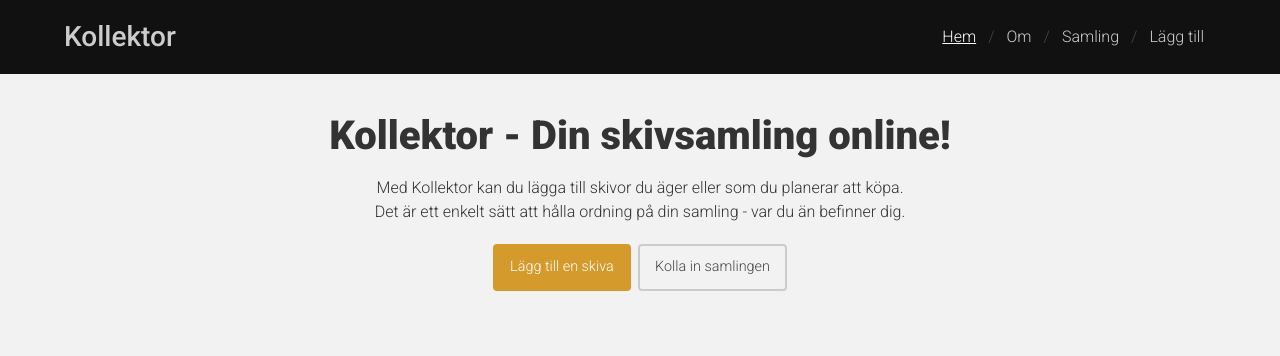
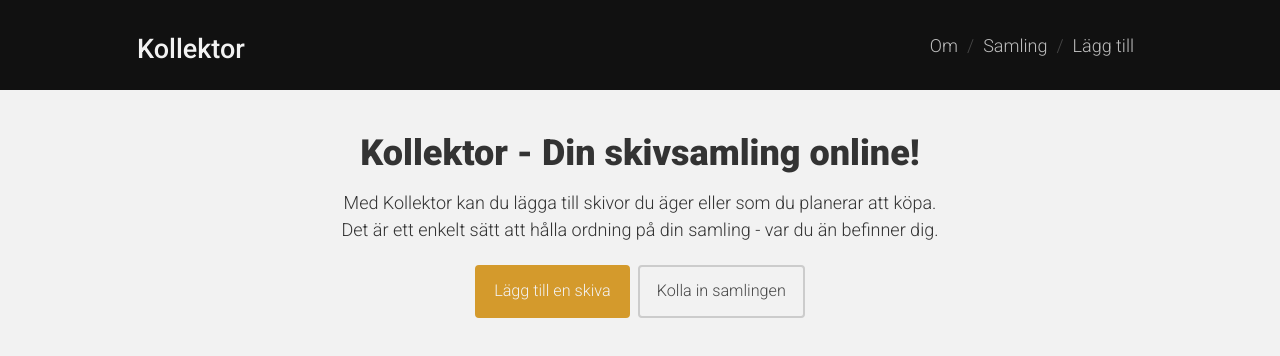
Before and after one commit to nlssn/kollektor-client, a Vue app: page /record in a window 1280 px wide. Shown: the top 356 px of the page. Built offline with nearby package versions, Linux system fonts and the light colour scheme.

Commit message:
Refactor and add responsive styles

```diff
--- a/src/App.vue
+++ b/src/App.vue
@@ -31,8 +31,7 @@ body {
   -moz-osx-font-smoothing: grayscale;
   background-color: #f2f2f2;
   color: #333333;
-  font-size: 17px;
-  font-size: 1em;
+  font-size: 15px;
   font-weight: 300;
   line-height: 1.5;
 }
@@ -42,9 +41,26 @@ p {
 }
 
 h1 {
-  font-size: 2.5em;
+  font-size: 2em;
   margin-bottom: .25em;
   font-weight: 900;
+}
+
+h2 {
+  font-size: 1.9em;
+  font-weight: 900;
+  margin-bottom: .25em;
+}
+
+h3 {
+  font-size: 1.2em;
+  font-weight: 900;
+  margin-bottom: .25em;
+}
+
+h4 {
+  font-weight: 500;
+  margin-bottom: .25em;
 }
 
 ul {
@@ -66,10 +82,16 @@ label {
   display: inline-block;
 }
 
+input[type="text"] {
+  border: 1px solid #cccccc;
+  padding: .5em .75em;
+  font-family: 'Roboto', Helvetica, Arial, sans-serif;
+  font-weight: 300;
+}
+
 .page-content {
-  max-width: 700px;
   margin: 0 auto;
-  margin-top: 2em;
+  padding: 2em 5%;
 }
 
 .btn {
@@ -80,7 +102,7 @@ label {
   border: 2px solid #d49a2c;
   margin: .25em;
   display: inline-block;
-  color: #fff;
+  color: #f2f2f2;
   cursor: pointer;
   font-size: .9em;
 }
@@ -92,19 +114,17 @@ label {
 
 .ghost {
   background-color: transparent;
-  border: 2px solid #ccc;
+  border: 2px solid #cccccc;
   color: #474747;
 }
 
 .ghost:hover {
-  background-color: #ffffff;
+  background-color: #dddddd;
   color: #111111;
   border: 2px solid #474747;
-
 }
 
 .del {
-
   background-color: #e04f4f;
   border: 2px solid #e04f4f;
 }
@@ -112,4 +132,32 @@ label {
 .del:hover {
   background-color: #f79191;
 }
+
+.record-cover {
+  width: 100%;
+  height: auto;
+  cursor: pointer;
+  box-shadow: 0 0 5px #cccccc;
+}
+
+@media only screen and (min-width: 768px) {
+  body {
+    font-size: 16px;
+  }
+
+  .page-content {
+    max-width: 900px;
+    margin: 0 auto;
+  }
+}
+
+@media only screen and (min-width: 1200px) {
+  body {
+    font-size: 18px;
+  }
+
+  .page-content {
+    max-width: 1000px;
+  }
+}
 </style>
--- a/src/components/HeadNav.vue
+++ b/src/components/HeadNav.vue
@@ -3,7 +3,6 @@
       <p class="site-title"><router-link to="/">Kollektor</router-link></p>
       <nav class="nav-primary">
         <ul>
-          <li><router-link to="/">Hem</router-link></li>
           <li><router-link to="/about">Om</router-link></li>
           <li><router-link to="/collection">Samling</router-link></li>
           <li><router-link to="/add">Lägg till</router-link></li>
@@ -20,47 +19,90 @@ export default {
 
 <style scoped>
 .site-header {
-  padding: 1em 5%;
   background-color: #111111;
-  color: #cccccc;
   display: grid;
-  grid-template-columns: 1fr auto;
-  align-items: center;
+  grid-template-columns: 1fr;
 }
 
 .site-title {
-  margin-bottom: 0;
+  color: #f2f2f2;
+  margin: .5em;
+  text-align: center;
 }
 
 .site-title a {
-  font-size: 1.75em;
+  font-size: 1.5em;
   font-weight: 500;
   text-decoration: none;
-  color: #cccccc;
 }
 
 .nav-primary ul {
   list-style: none;
   display: grid;
-  grid-auto-flow: column;
+  text-align: center;
+  margin-left: 0;
 }
 
-.nav-primary ul li:after {
-  content: '/';
-  color: #474747;
+.nav-primary ul li a {
+  background-color: #cccccc;
+  border-bottom: 1px solid #b9b9b9;
+  text-decoration: none;
+  display: block;
+  padding: .75em 0;
 }
 
-.nav-primary ul li:last-child:after {
-  content: '';
+.nav-primary ul li:last-of-type a {
+  border-bottom: none;
 }
 
-.nav-primary a {
-  text-decoration: none;
-  padding: .5em .75em;
+.nav-primary ul li a.router-link-exact-active {
+  background-color: #dddddd;
+  text-decoration: underline;
+  color: #111111;
 }
 
-.nav-primary a.router-link-exact-active {
-  text-decoration: underline;
-  color: #ffffff;
+@media only screen and (min-width: 768px) {
+  .site-header {
+    padding: 1em 5%;
+    grid-template-columns: 1fr auto;
+    align-items: center;
+  }
+
+  .site-title {
+    margin-bottom: 0;
+    text-align: left;
+  }
+
+  .nav-primary ul {
+    grid-auto-flow: column;
+  }
+
+  .nav-primary ul li a {
+    background-color: transparent;
+    border-bottom: none;
+    color: #bdbdbd;
+    display: inline-block;
+  }
+
+  .nav-primary ul li a.router-link-exact-active {
+    background-color: transparent;
+    color: #f2f2f2;
+  }
+
+  .nav-primary ul li:after {
+    content: '/';
+    color: #474747;
+    padding: 0 .5em;
+  }
+
+    .nav-primary ul li:last-of-type:after {
+    content: '';
+  }
+}
+
+@media only screen and (min-width: 1200px) {
+  .site-header {
+    padding: 1em 10%;
+  }
 }
 </style>
--- a/src/views/AddRecord.vue
+++ b/src/views/AddRecord.vue
@@ -108,7 +108,3 @@ export default {
    }
 }
 </script>
-
-<style scoped>
-
-</style>
--- a/src/views/Collection.vue
+++ b/src/views/Collection.vue
@@ -1,6 +1,6 @@
 <template>
    <div>
-      <h1>Min samling</h1>
+      <h1>Din skivsamling</h1>
          <div class="current-record" v-if="currentRecord">
             <h3>{{currentRecord.title}} ({{currentRecord.year}})</h3>
             <p>av {{currentRecord.artist}}</p>
@@ -9,12 +9,13 @@
                <li v-if="currentRecord.owned">Du äger skivan</li>
                <li v-else>Du äger inte skivan</li>
             </ul>
-
+            <p class="edit-link">
                <router-link :to="{path: '/record/' + currentRecord._id}">Redigera</router-link>
+            </p>
          </div>
          <div class="collection">
             <div class="record" v-bind:key="index" v-for="(record, index) in records">
-               <img v-bind:src="`https://fast-wildwood-30146.herokuapp.com/${record.image}`" @click="setActiveRecord(record, index)" v-bind:class="{selected: currentIndex == index}" v-bind:alt="`${record.artist} - ${record.title}`">
+               <img class="record-cover" v-bind:src="`https://fast-wildwood-30146.herokuapp.com/${record.image}`" @click="setActiveRecord(record, index)" v-bind:class="{selected: currentIndex == index}" v-bind:alt="`${record.artist} - ${record.title}`">
             </div>
          </div>
    </div>
@@ -61,10 +62,10 @@ export default {
 
 <style scoped>
 .current-record {
-      border: 2px solid #ccc;
-      border-radius: 5px;
+   border: 1px solid #cccccc;
+   background-color: #fcfcfc;
    padding: 1em;
-      margin-bottom: 2em;
+   margin-bottom: 1.5em;
 }
 
 .current-record ul {
@@ -73,20 +74,30 @@ export default {
    margin-bottom: 1em;
 }
 
-   .selected {
-      border: 2px solid #d49a2c;
-      border-radius: 5px;
+.edit-link {
+   margin-bottom: 0;
+   text-align: right;
 }
 
-   img {
-      width: 100%;
-      height: auto;
-      cursor: pointer;
+.selected {
+   border: 5px solid #fcfcfc;
 }
 
 .collection {
    display: grid;
-      grid-template-columns: 1fr 1fr 1fr;
+   grid-template-columns: 1fr;
    grid-gap: 1em;
 }
+
+@media only screen and (min-width: 375px) {
+   .collection {
+      grid-template-columns: repeat(2, 1fr);
+   }
+}
+
+@media only screen and (min-width: 768px) {
+   .collection {
+      grid-template-columns: repeat(3, 1fr);
+   }
+}
 </style>
--- a/src/views/Record.vue
+++ b/src/views/Record.vue
@@ -6,7 +6,7 @@
             <div class="form-group">
                <div v-if="currentRecord.image != null">
                   <label for="image">Skivomslag</label>
-                  <img v-bind:src="`https://fast-wildwood-30146.herokuapp.com/${currentRecord.image}`" v-bind:alt="`${currentRecord.artist} - ${currentRecord.title}`"><br>
+                  <img class="record-cover" v-bind:src="`https://fast-wildwood-30146.herokuapp.com/${currentRecord.image}`" v-bind:alt="`${currentRecord.artist} - ${currentRecord.title}`"><br>
                   <input type="file" @change="onFileSelected" name="image" id="image">
                </div>
                <div v-else>
```
Lines whose indentation alone changed are shown as unchanged.
